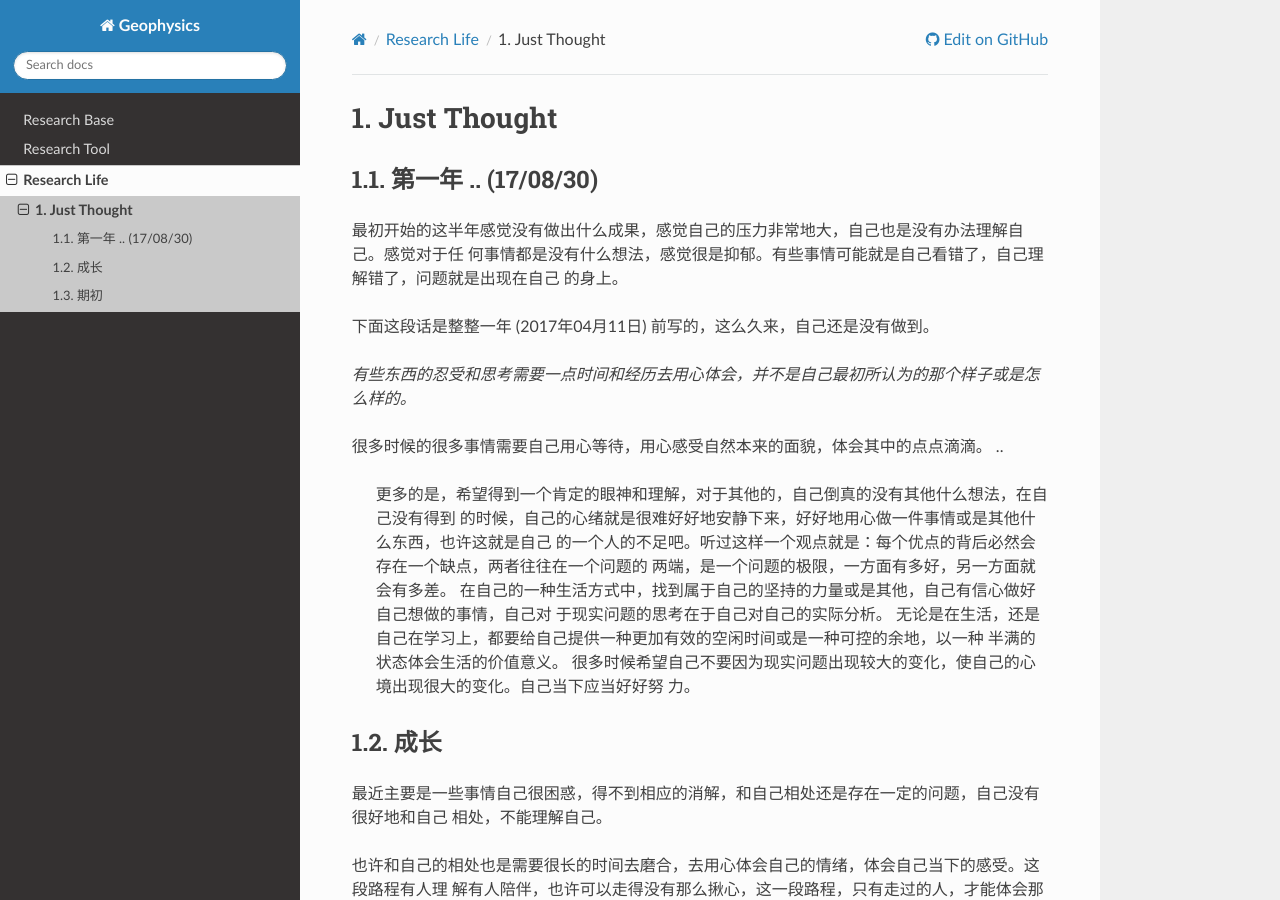
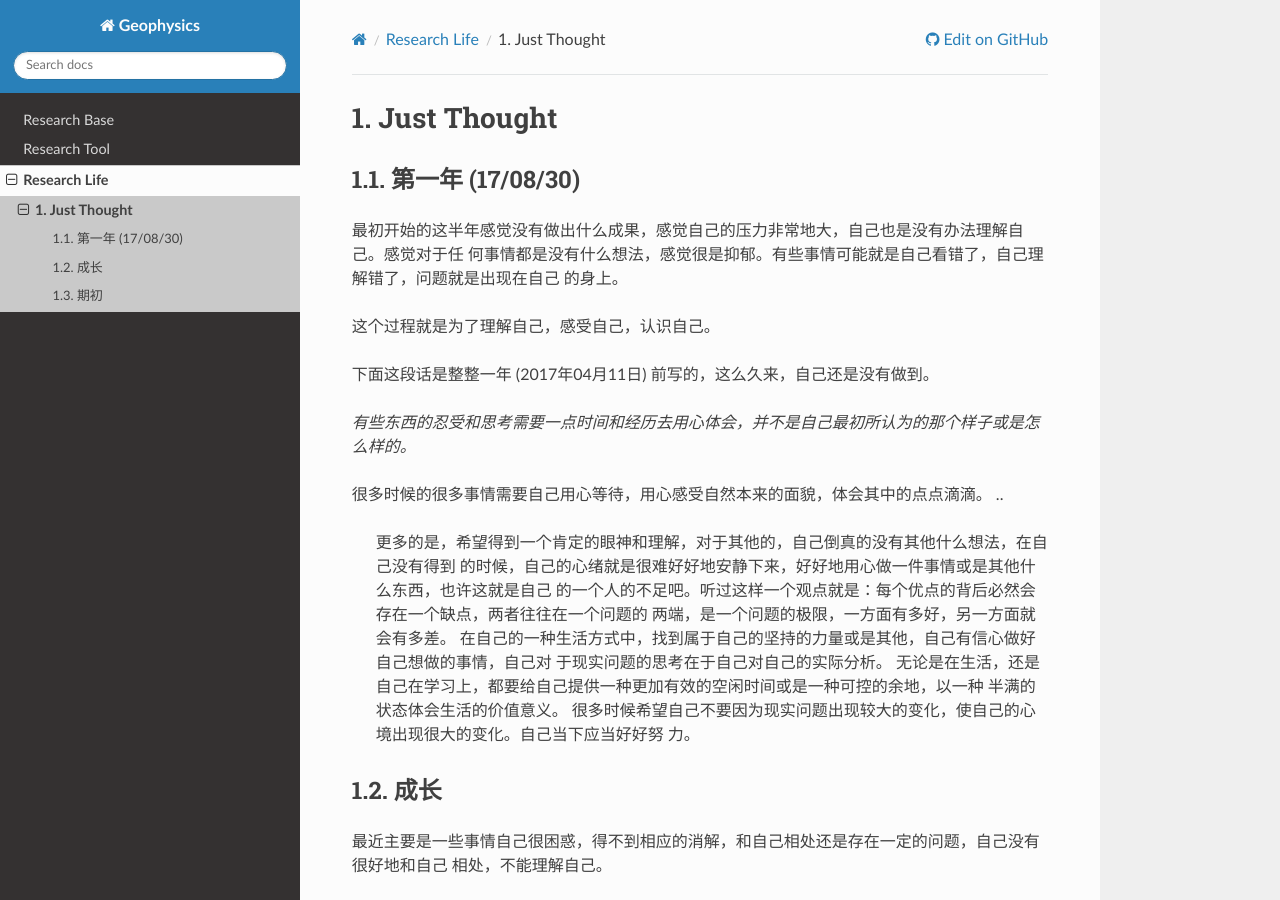
Before and after one commit to geosciman/GeophysicsResearch, a Sphinx documentation site: the page built from source/life/justthought.rst, in a window 1280 px wide and 900 px high. Built offline with Sphinx 7.4.7 and the Read the Docs theme 2.0.0, drawn with Linux system fonts in a browser that asks for light colours.

Commit message:
update_files

```diff
--- a/source/life/justthought.rst
+++ b/source/life/justthought.rst
@@ -1,11 +1,13 @@
 Just Thought
 ====================
 
-第一年 .. (17/08/30)
+第一年 (17/08/30)
 -------------------
 最初开始的这半年感觉没有做出什么成果，感觉自己的压力非常地大，自己也是没有办法理解自己。感觉对于任
 何事情都是没有什么想法，感觉很是抑郁。有些事情可能就是自己看错了，自己理解错了，问题就是出现在自己
 的身上。
+
+这个过程就是为了理解自己，感受自己，认识自己。
 
 下面这段话是整整一年 (2017年04月11日) 前写的，这么久来，自己还是没有做到。
 
```
